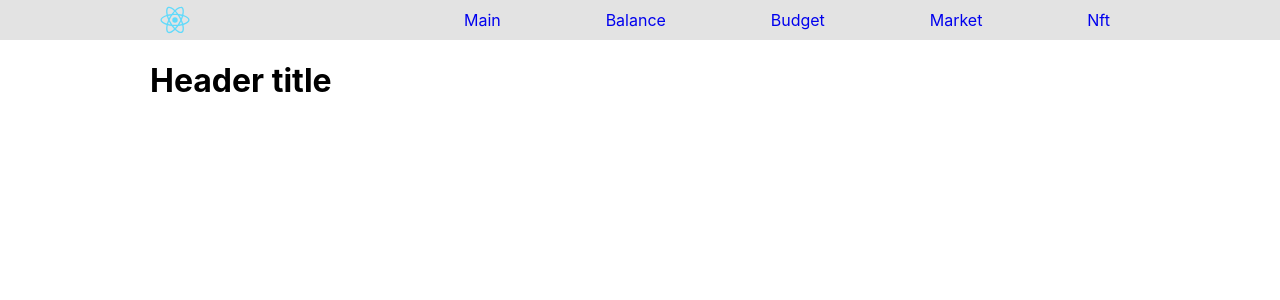
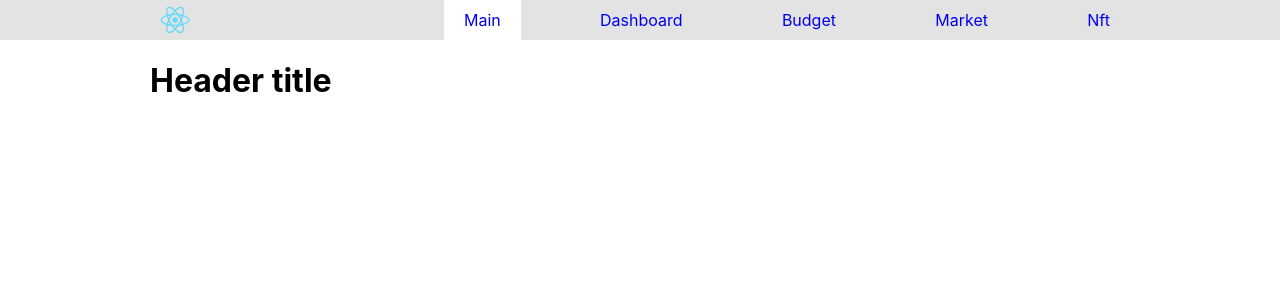
Before and after one commit to gerwld/coinchecker, a React (Create React App) app: page / in a window 1280 px wide. Shown: the top 300 px of the page. Built offline with nearby package versions, Linux system fonts and the light colour scheme.

Commit message:
Add dashboard

```diff
--- a/public/index.html
+++ b/public/index.html
@@ -1,14 +1,12 @@
 <!DOCTYPE html>
 <html lang="en">
+
 <head>
   <meta charset="utf-8" />
   <link rel="icon" href="%PUBLIC_URL%/favicon.ico" />
   <meta name="viewport" content="width=device-width, initial-scale=1" />
   <meta name="theme-color" content="#000000" />
-    <meta
-      name="description"
-      content="Web site created using create-react-app"
-    />
+  <meta name="description" content="" />
   <link rel="apple-touch-icon" href="%PUBLIC_URL%/logo192.png" />
   <!--
       manifest.json provides metadata used when your web app is installed on a
@@ -24,10 +22,11 @@
       work correctly both with client-side routing and a non-root public URL.
       Learn how to configure a non-root public URL by running `npm run build`.
     -->
-    <title>React App</title>
+  <title>CoinChecker demo</title>
 </head>
+
 <body>
-    <noscript>You need to enable JavaScript to run this app.</noscript>
+  <noscript>You need to enable JavaScript to run CoinChecker.</noscript>
   <div id="root"></div>
   <!--
       This HTML file is a template.
@@ -40,4 +39,5 @@
       To create a production bundle, use `npm run build` or `yarn build`.
     -->
 </body>
+
 </html>
--- a/src/App.css
+++ b/src/App.css
@@ -44,3 +44,7 @@
 .main_nav li a:hover {
   background-color: #fff;
 }
+
+.active_a{
+  background-color: rgb(255, 255, 255);
+}
--- a/src/App.js
+++ b/src/App.js
@@ -1,28 +1,32 @@
-import logo from './logo.svg';
+import { Provider } from 'react-redux';
+import { BrowserRouter, Route, Routes } from 'react-router-dom';
 import './App.css';
 import MainContainer from './components/MainScreen/MainContainer';
+import store from './redux/redux-store';
+import Dashboard from './components/Dashboard/Dashboard';
 
 function App() {
   return (
     <div>
-      <header className="header-content">
-        <div className="header-overlay content-wrapper">
-          <img src={logo} className="header-logo" alt="logo" />
-          <nav className="main_nav">
-            <ul>
-              <li><a href="#">Main</a></li>
-              <li><a href="#">Balance</a></li>
-              <li><a href="#">Budget</a></li>
-              <li><a href="#">Market</a></li>
-              <li><a href="#">Nft</a></li>
-            </ul>
-          </nav>
-        </div>
-      </header>
-      <MainContainer />
-
+      <Routes>
+      <Route path="/"exact element={<MainContainer />} />
+      <Route path="dashboard/*" element={<Dashboard />} />
+      </Routes>
     </div>
   );
 }
 
-export default App;
+
+const AppContainer = App;
+
+let CryptoChecker = () => {
+  return (
+    <Provider store={store}>
+      <BrowserRouter>
+        <AppContainer />
+      </BrowserRouter>
+    </Provider>
+  );
+}
+
+export default CryptoChecker;
--- /dev/null
+++ b/src/components/Dashboard/Components/Aside/Aside.jsx
@@ -0,0 +1,24 @@
+import React from 'react';
+import { NavLink } from 'react-router-dom';
+import s from './Aside.module.css';
+
+const AsideBlock = (props) => {
+    return (
+        <aside className={s.aside_overlay}>
+            <div className={s.logo}><img src="" alt="CoinChecker" /></div>
+            <button className={s.toggleAside}></button>
+
+            <nav className={s.aside_menu}>
+                <ul>
+                    <li><NavLink to="/dashboard/*">Dashboard</NavLink></li>
+                    <li><NavLink to="/Inventory">Inventory</NavLink></li>
+                    <li><NavLink to="/">CRM</NavLink></li>
+                    <li><NavLink to="/">Orders</NavLink></li>
+                    <li><NavLink to="/">Stocks</NavLink></li>
+                </ul>
+            </nav>
+        </aside>
+    )
+};
+
+export default AsideBlock;
--- /dev/null
+++ b/src/components/Dashboard/Components/Aside/Aside.module.css
@@ -0,0 +1,8 @@
+.aside_overlay {
+    position: fixed;
+    top: 0;
+    left: 0;
+    width: 25vw;
+    height: 100vh;
+    background-color: gray;
+}
--- /dev/null
+++ b/src/components/Dashboard/Dashboard.jsx
@@ -0,0 +1,16 @@
+import React from 'react';
+import AsideBlock from './Components/Aside/Aside';
+import s from './Dashboard.module.css';
+
+const Dashboard = (props) => {
+    return (
+        <div className={s.dashboard_overlay}>
+            <AsideBlock />
+            <header className={s.header_dash}></header>
+            <main className={s.main_dash}></main>
+            <footer className={s.footer_dash}></footer>
+        </div>
+    )
+};
+
+export default Dashboard;
--- a/src/components/MainScreen/Main.jsx
+++ b/src/components/MainScreen/Main.jsx
@@ -1,15 +1,33 @@
 import React from 'react';
 import s from './Main.module.css';
+import logo from '../../logo.svg';
+import { NavLink } from 'react-router-dom';
 
 const Main = (props) => {
     return (
-        <div className={`${s.main_content} content-wrapper`}>
-            <h1>Header title</h1>
-           <container className={s.container_1}></container>
-           <container className={s.container_1}></container>
-           <container className={s.container_1}></container>
-           <container className={s.container_1}></container>
-           <container className={s.container_1}></container>
+        <div>
+            <header className="header-content">
+                <div className="header-overlay content-wrapper">
+                    <img src={logo} className="header-logo" alt="logo" />
+                        <nav className="main_nav">
+                        <ul>
+                            <li><NavLink to="/" exact className={(e) => e.isActive ? 'active_a':'' }>Main</NavLink></li>
+                            <li><NavLink to="/dashboard" className={(e) => e.isActive ? 'active_a':'' }>Dashboard</NavLink></li>
+                            <li><a href="#">Budget</a></li>
+                            <li><a href="#">Market</a></li>
+                            <li><a href="#">Nft</a></li>
+                        </ul>
+                    </nav>
+                </div>
+            </header>
+            <div className={`${s.main_content} content-wrapper`}>
+                <h1>Header title</h1>
+                <div className={s.container_1}></div>
+                <div className={s.container_1}></div>
+                <div className={s.container_1}></div>
+                <div className={s.container_1}></div>
+                <div className={s.container_1}></div>
+            </div>
         </div>
     )
 }
--- a/src/components/MainScreen/Main.module.css
+++ b/src/components/MainScreen/Main.module.css
@@ -0,0 +1,3 @@
+.main_active {
+    background-color: #fff;
+}
```
Also changed, not shown: src/components/Dashboard/Dashboard.module.css (added). Lines whose indentation alone changed are shown as unchanged.
